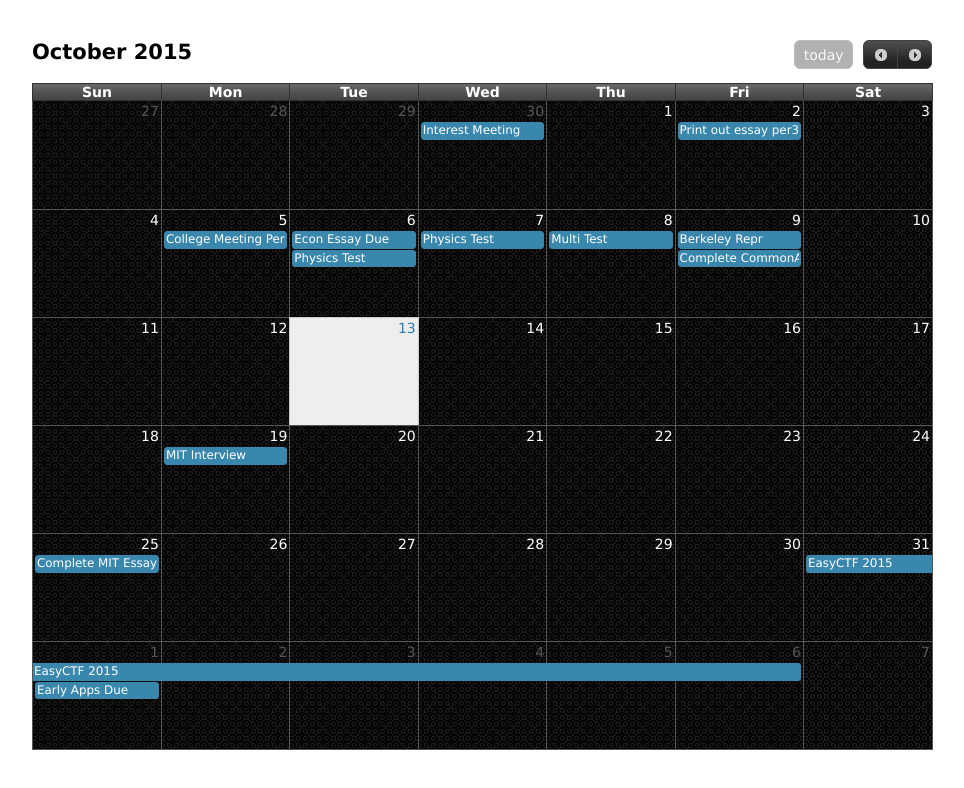
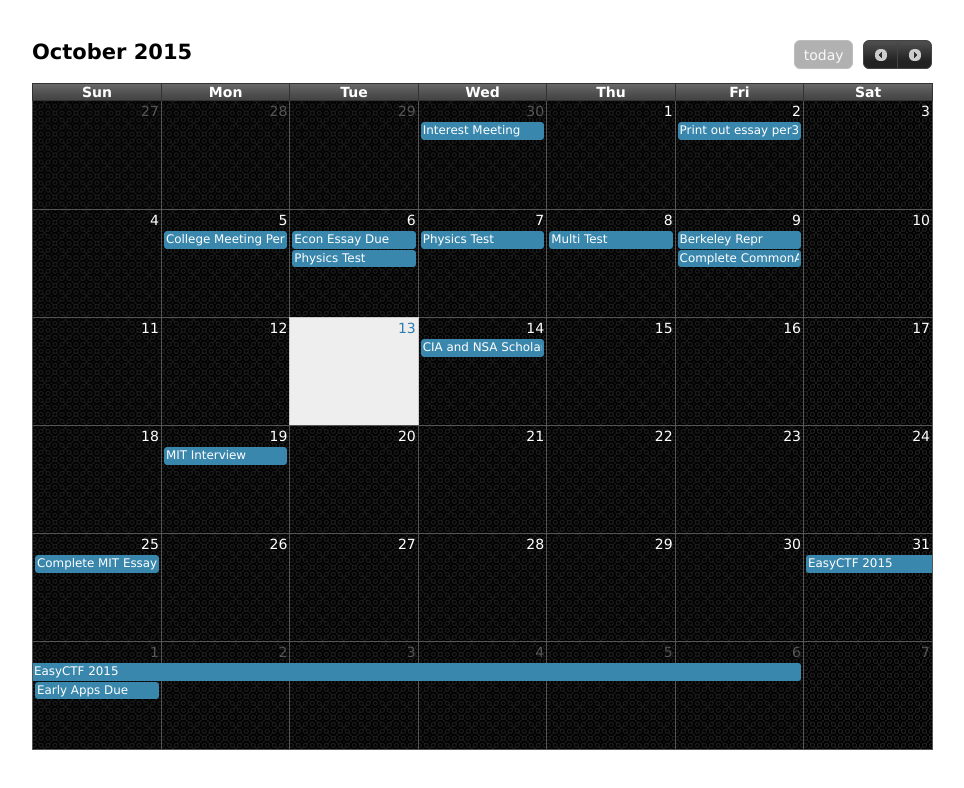
Before and after one commit to elc1798/html-homepage, a plain HTML site: page fullcalendar/demos/theme.html in a window 1280 px wide. Shown: the whole page, without its empty margins (158-1122 px from the left). Drawn offline with Linux system fonts and the light colour scheme.

Commit message:
Update calendar

```diff
--- a/fullcalendar/demos/theme.html
+++ b/fullcalendar/demos/theme.html
@@ -104,6 +104,11 @@
                     start: '2015-10-19',
                     end: '2015-10-19'
                 }
+                ,{
+                    title: 'CIA and NSA Scholarship Essays',
+                    start: '2015-10-14',
+                    end: '2015-10-14'
+                }
                 ]
             });
         });
```
Also changed, not shown: 1 other file.
